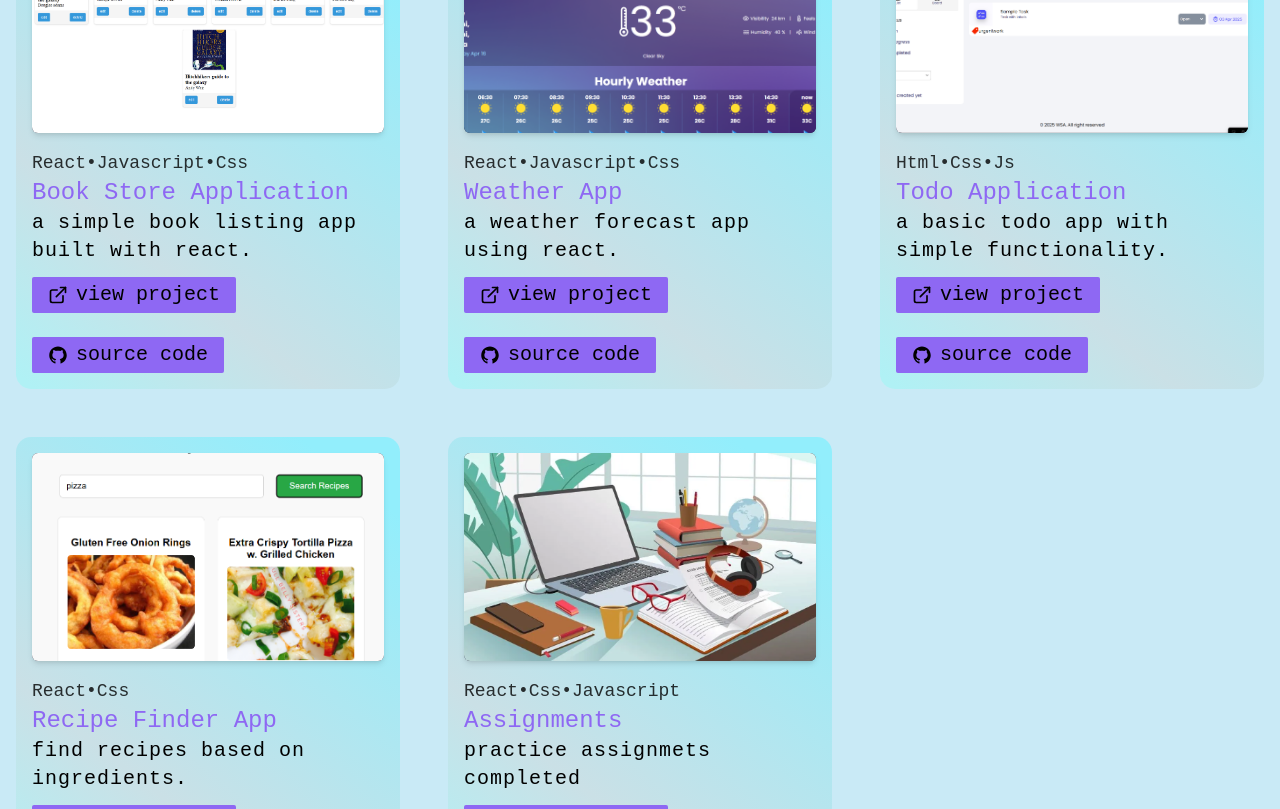
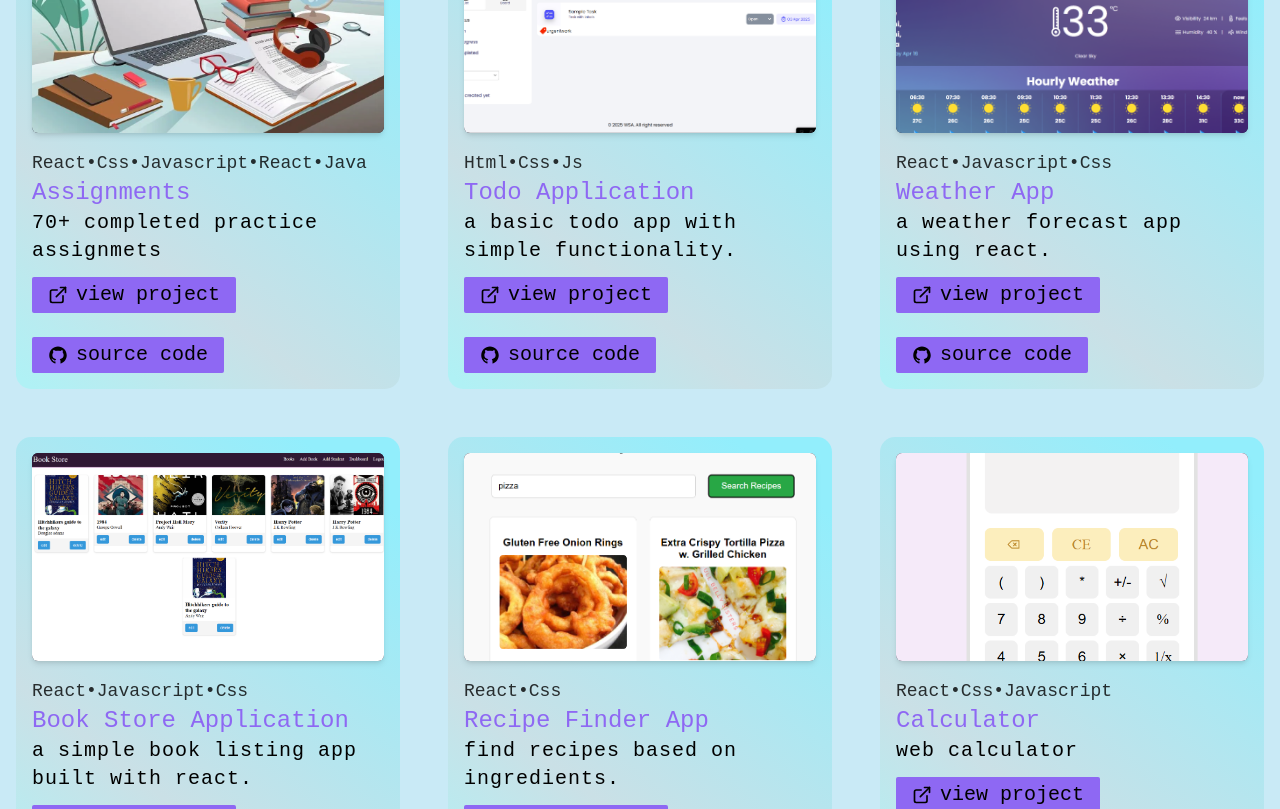
Before and after one commit to vinagsv/portfolio, a React (Vite) app in the folder portfolio/: page / in a window 1280 px wide. Shown: the part 3180-3989 px from the top of the page. Built offline with nearby package versions, Linux system fonts and the light colour scheme; a web font is replaced by a local one.

Commit message:
logo and calc

```diff
--- a/portfolio/index.html
+++ b/portfolio/index.html
@@ -2,9 +2,9 @@
 <html lang="en">
   <head>
     <meta charset="UTF-8" />
-    <link rel="icon" type="image/svg+xml" href="/vite.svg" />
+    <link rel="icon" type="image/svg+xml" href="./public/images/logo.png" />
     <meta name="viewport" content="width=device-width, initial-scale=1.0" />
-    <title>Portfolio-VInag SV</title>
+    <title>Portfolio-Vinag SV</title>
   </head>
   <body>
     <div id="root"></div>
--- a/portfolio/src/database/bd.json
+++ b/portfolio/src/database/bd.json
@@ -2,12 +2,20 @@
   "portfolio": {
     "web": [
       {
-        "src": "images/web/bookstore.png",
-        "title": "Book Store Application",
-        "description": "A simple book listing app built with React.",
-        "pageLink": "https://github.com/vinagsv/book-listing",
-        "sourceLink": "https://github.com/vinagsv/book-listing",
-        "skills": ["react", "javascript", "css"]
+        "src": "images/web/assignments.webp",
+        "title": "Assignments",
+        "description": "70+ completed practice assignmets",
+        "pageLink": "https://wsa-assignments.netlify.app/",
+        "sourceLink": "https://github.com/vinagsv/wsa_assignments",
+        "skills": ["react", "css", "javascript", "react", "java"]
+      },
+      {
+        "src": "images/web/todo.png",
+        "title": "Todo Application",
+        "description": "A basic todo app with simple functionality.",
+        "pageLink": "https://todolevel1.netlify.app/",
+        "sourceLink": "https://github.com/vinagsv/wsa_todo",
+        "skills": ["html", "css", "js"]
       },
       {
         "src": "images/web/weather-app.png",
@@ -18,12 +26,12 @@
         "skills": ["react", "javascript", "css"]
       },
       {
-        "src": "images/web/todo.png",
-        "title": "Todo Application",
-        "description": "A basic todo app with simple functionality.",
-        "pageLink": "https://todolevel1.netlify.app/",
-        "sourceLink": "https://github.com/vinagsv/wsa_todo",
-        "skills": ["html", "css", "js"]
+        "src": "images/web/bookstore.png",
+        "title": "Book Store Application",
+        "description": "A simple book listing app built with React.",
+        "pageLink": "https://github.com/vinagsv/book-listing",
+        "sourceLink": "https://github.com/vinagsv/book-listing",
+        "skills": ["react", "javascript", "css"]
       },
       {
         "src": "images/web/recipe-finder.png",
@@ -34,11 +42,11 @@
         "skills": ["react", "css"]
       },
       {
-        "src": "images/web/assignments.webp",
-        "title": "Assignments",
-        "description": "Practice assignmets completed",
-        "pageLink": "https://wsa-assignments.netlify.app/",
-        "sourceLink": "https://github.com/vinagsv/wsa_assignments",
+        "src": "images/web/wsa_calc.png",
+        "title": "Calculator",
+        "description": "web calculator",
+        "pageLink": "https://wsa-calculator.netlify.app/",
+        "sourceLink": "https://github.com/vinagsv/wsa_calculator",
         "skills": ["react", "css", "javascript"]
       }
     ]
```
Also changed, not shown: portfolio/public/images/logo.png (added), portfolio/public/images/web/wsa_calc.png (added).
